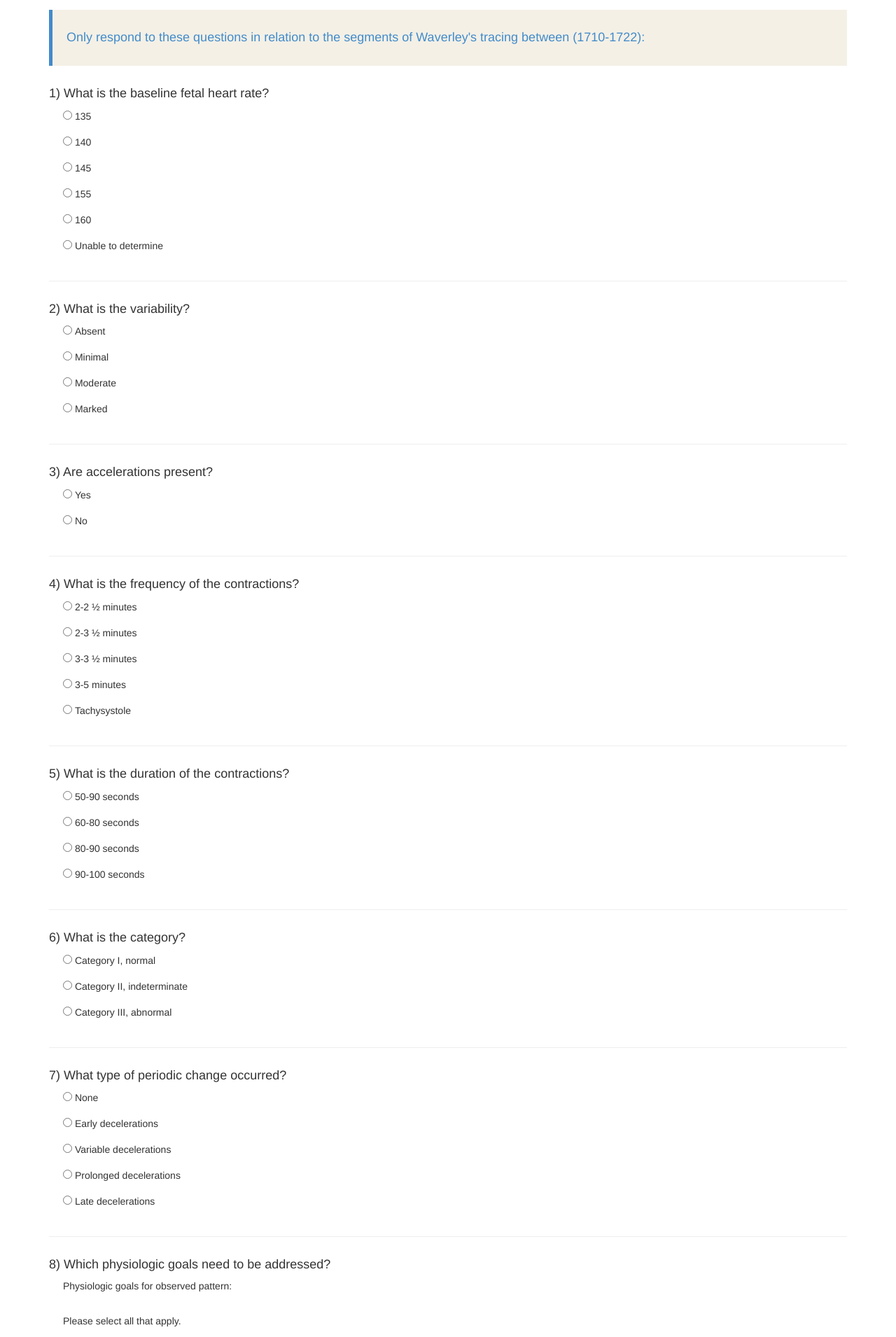
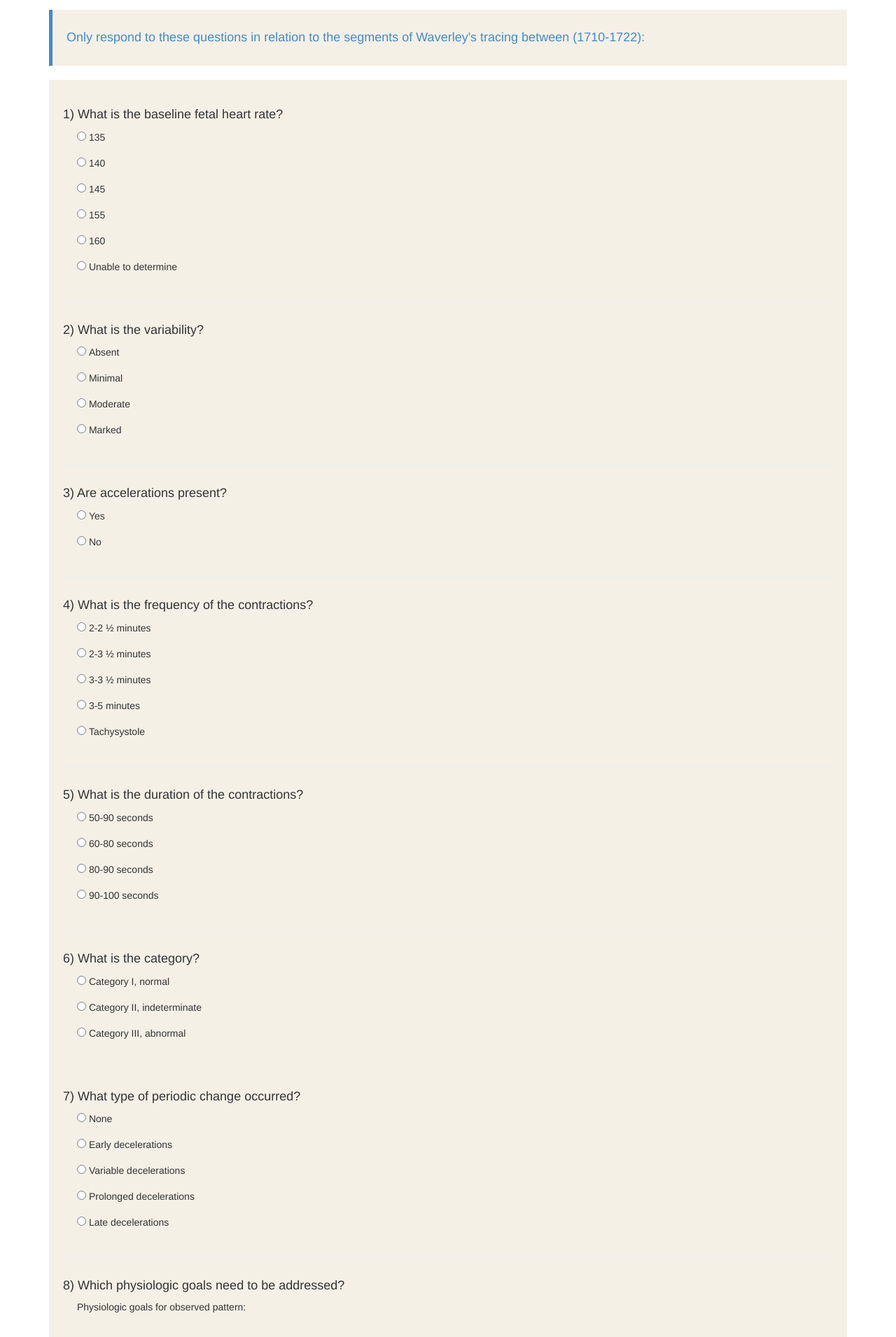
Before and after one commit to sadiqmmm/js-ebook, a PHP site: page /quiz/waverly/waverly-quiz.html in a window 1280 px wide. Shown: the part 1218-3128 px from the top of the page at 70% size. Run offline with PHP 8.4, Linux system fonts and the light colour scheme.

Commit message:
Updated css for waverly form bg

```diff
--- a/css/style.css
+++ b/css/style.css
@@ -64,7 +64,7 @@ body { padding-top: 70px; }
    background: #F4F0E6;
  padding: 20px;
 }
-#quiz-case-study-one, #quiz-case-study-one-sub, #quiz2-case-study, #quiz3-case-study, #quiz4-case-study   {
+#quiz-case-study-one, #quiz-case-study-one-sub, #quiz2-case-study, #quiz3-case-study, #quiz4-case-study, #quiz5-case-study   {
   background: #F4F0E6;
   padding: 20px;
 }
```
